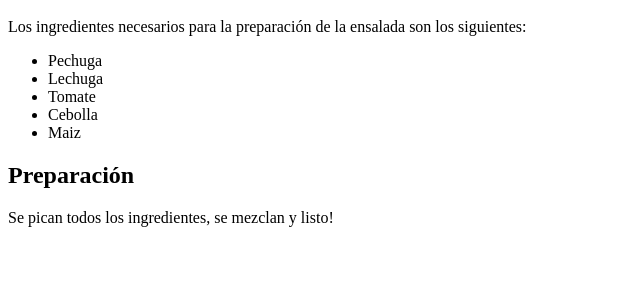
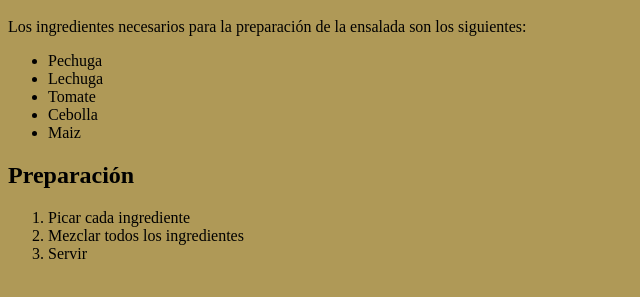
Before and after one commit to Nataliachm/aspirantes-mir-html-y-css, a plain HTML site: page ejercicio1-html-y-css/index.html in a window 1280 px wide. Shown: the part 433-730 px from the top of the page, without its empty margins (0-640 px from the left). Drawn offline with Linux system fonts and the light colour scheme.

Commit message:
Ejercicio Bonus

```diff
--- a/ejercicio1-html-y-css/estilos.css
+++ b/ejercicio1-html-y-css/estilos.css
@@ -1,3 +1,7 @@
 h1 {
     color: #ffe6b3;
 }
+
+body {
+    background-color: #af9957;
+}
--- a/ejercicio1-html-y-css/index.html
+++ b/ejercicio1-html-y-css/index.html
@@ -20,7 +20,11 @@
         <li>Maiz</li>
     </ul>
     <h2><strong>Preparación</strong></h2>
-    <p>Se pican todos los ingredientes, se mezclan y listo!</P>
+    <ol>
+        <li>Picar cada ingrediente</li>
+        <li>Mezclar todos los ingredientes</li>
+        <li>Servir</li>
+    </ol>
 </body>
 
 </html>
```
